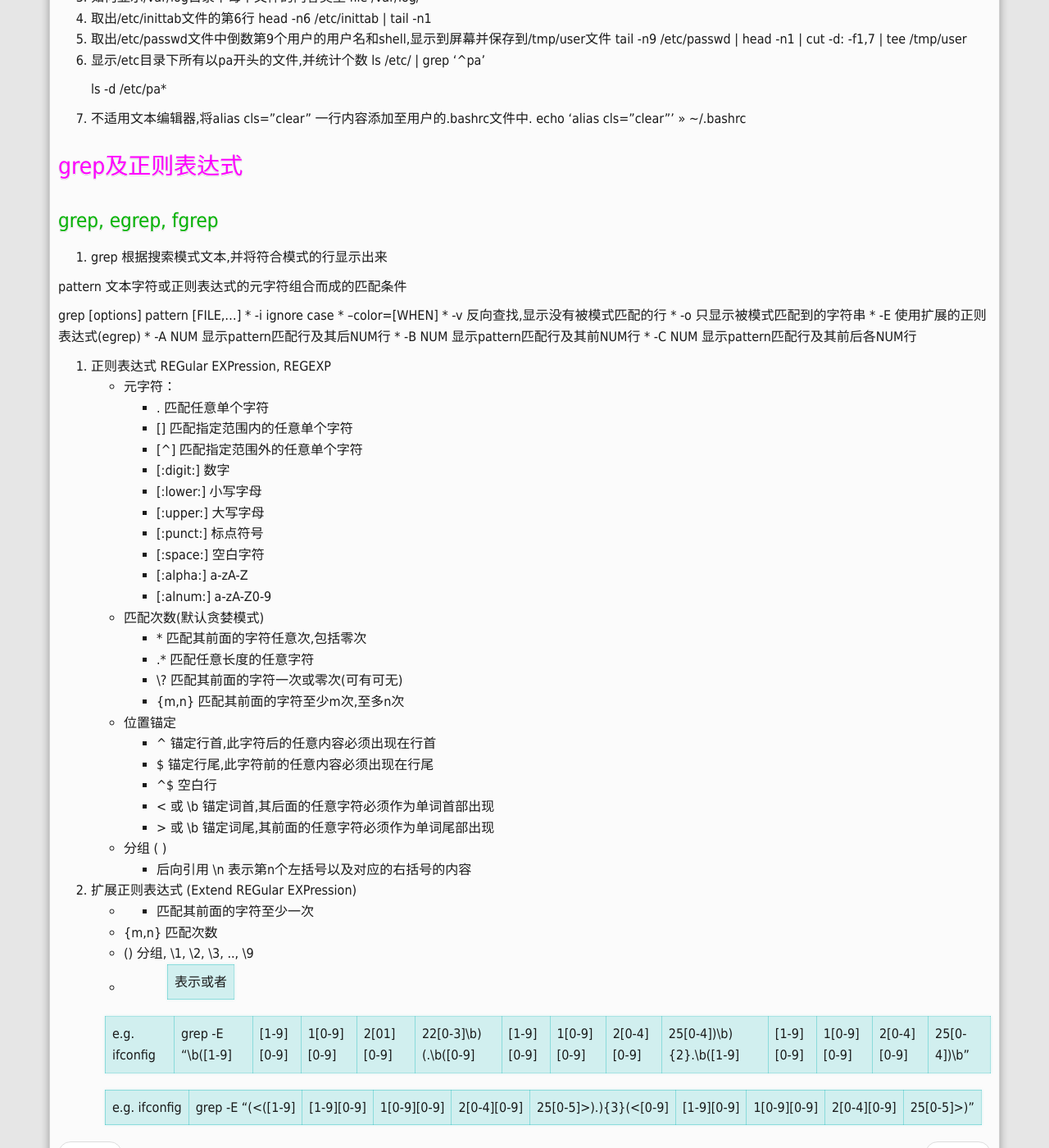
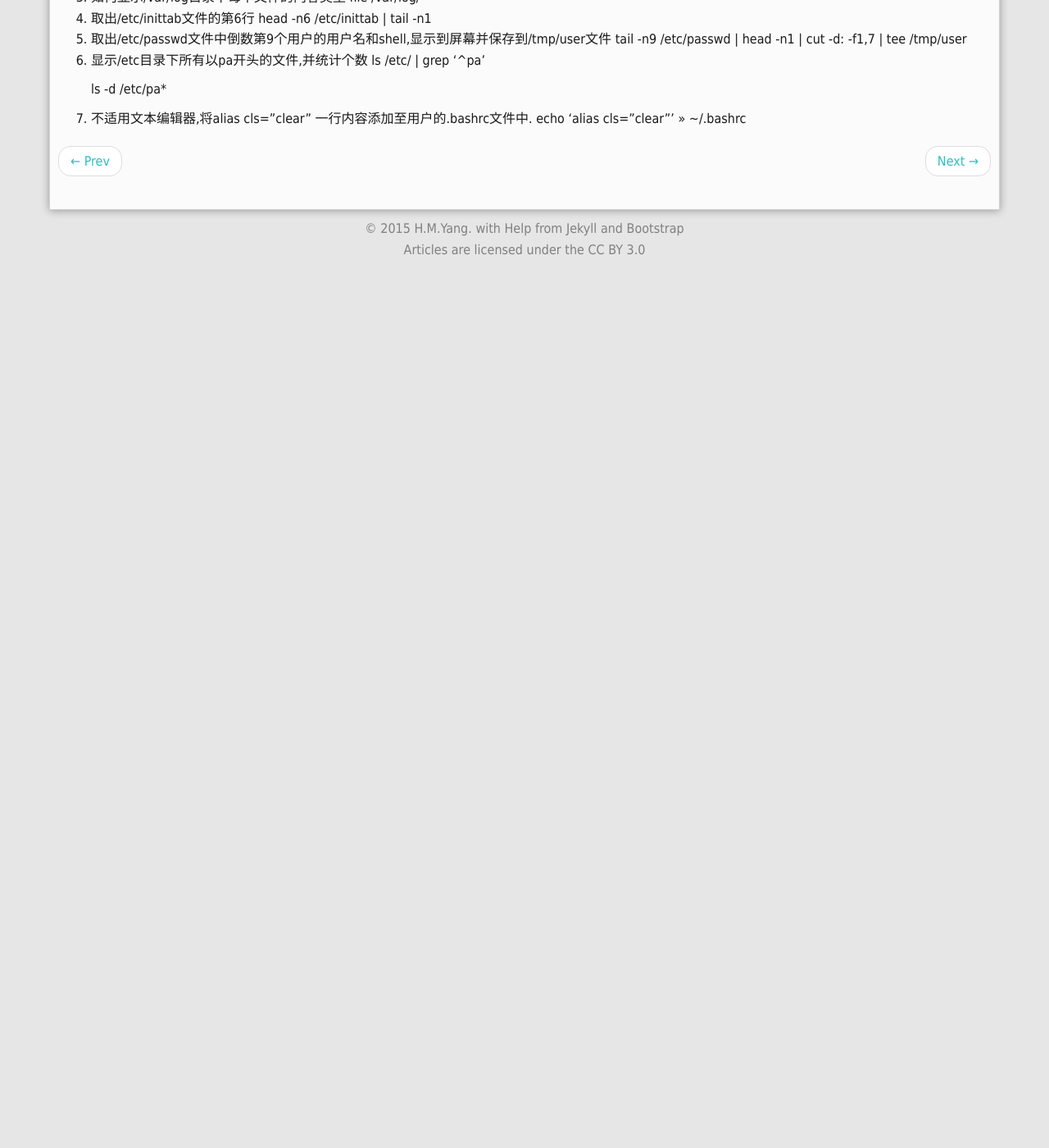
Before and after one commit to YHM07/yhm07.github.io, a Jekyll site: the page built from _posts/2015-12-02-linux-权限管理.md, in a window 1280 px wide and 1400 px high, scrolled down 1723 px. Shown: the whole window at 82% size. Built offline with Jekyll 4.4.1, drawn with Linux system fonts in a browser that asks for light colours; Markdown is read by kramdown in place of the engine named in the settings; comment, search, counter and statistics services are not loaded; after the commit the page ends 2046 px from its top, so only the background shows below that.

Commit message:
除去grep部分的说明,将grep单独作为一部分

```diff
--- a/_posts/2015-12-02-linux-权限管理.md
+++ b/_posts/2015-12-02-linux-权限管理.md
@@ -116,59 +116,3 @@
 
 7. 不适用文本编辑器,将alias cls="clear" 一行内容添加至用户的.bashrc文件中.
 	echo 'alias cls="clear"' >> ~/.bashrc
-
-
-## grep及正则表达式
-
-### grep, egrep, fgrep
-
-1. grep 根据搜索模式文本,并将符合模式的行显示出来
-
- pattern 文本字符或正则表达式的元字符组合而成的匹配条件
-
- grep [options] pattern [FILE,...]
-	* -i ignore case
-	* --color=[WHEN]
-	* -v 反向查找,显示没有被模式匹配的行
-	* -o 只显示被模式匹配到的字符串
-	* -E 使用扩展的正则表达式(egrep)
-	* -A NUM 显示pattern匹配行及其后NUM行
-	* -B NUM 显示pattern匹配行及其前NUM行
-	* -C NUM 显示pattern匹配行及其前后各NUM行
-
-2. 正则表达式 REGular EXPression, REGEXP
-	* 元字符：
-		- . 匹配任意单个字符
-		- [] 匹配指定范围内的任意单个字符
-		- [^] 匹配指定范围外的任意单个字符
-		- [:digit:] 数字
-		- [:lower:] 小写字母
-		- [:upper:] 大写字母
-		- [:punct:] 标点符号
-		- [:space:] 空白字符
-		- [:alpha:] a-zA-Z
-		- [:alnum:] a-zA-Z0-9
-
-	* 匹配次数(默认贪婪模式)
-		- \* 匹配其前面的字符任意次,包括零次
-		- .\* 匹配任意长度的任意字符
-		- \? 匹配其前面的字符一次或零次(可有可无)
-		- \{m,n\} 匹配其前面的字符至少m次,至多n次
-	* 位置锚定
-		- ^ 锚定行首,此字符后的任意内容必须出现在行首
-		- $ 锚定行尾,此字符前的任意内容必须出现在行尾
-		- ^$ 空白行
-		- \< 或 \b 锚定词首,其后面的任意字符必须作为单词首部出现
-		- \> 或 \b 锚定词尾,其前面的任意字符必须作为单词尾部出现
-	* 分组 \( \)
-		- 后向引用 \n 表示第n个左括号以及对应的右括号的内容
-
-3. 扩展正则表达式 (Extend REGular EXPression)
-	- + 匹配其前面的字符至少一次
-	- {m,n} 匹配次数
-	- () 分组, \1, \2, \3, .., \9
-	- | 表示或者
-
- e.g. ifconfig | grep -E "\b([1-9]|[1-9][0-9]|1[0-9][0-9]|2[01][0-9]|22[0-3]\b)(\.\b([0-9]|[1-9][0-9]|1[0-9][0-9]|2[0-4][0-9]|25[0-4])\b){2}\.\b([1-9]|[1-9][0-9]|1[0-9][0-9]|2[0-4][0-9]|25[0-4])\b"
-
- e.g. ifconfig | grep -E "(\<([1-9]|[1-9][0-9]|1[0-9][0-9]|2[0-4][0-9]|25[0-5]\>)\.){3}(\<[0-9]|[1-9][0-9]|1[0-9][0-9]|2[0-4][0-9]|25[0-5]\>)"
```
